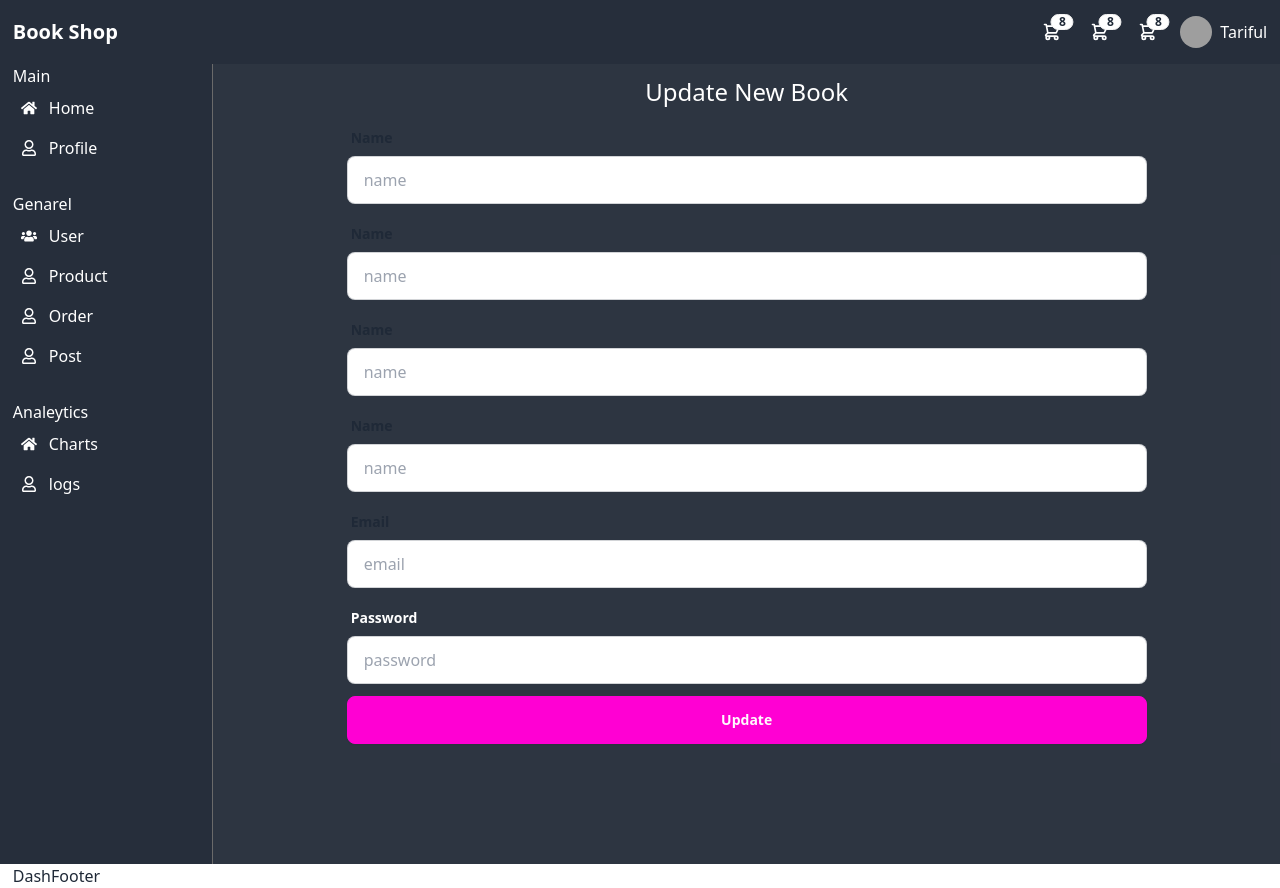
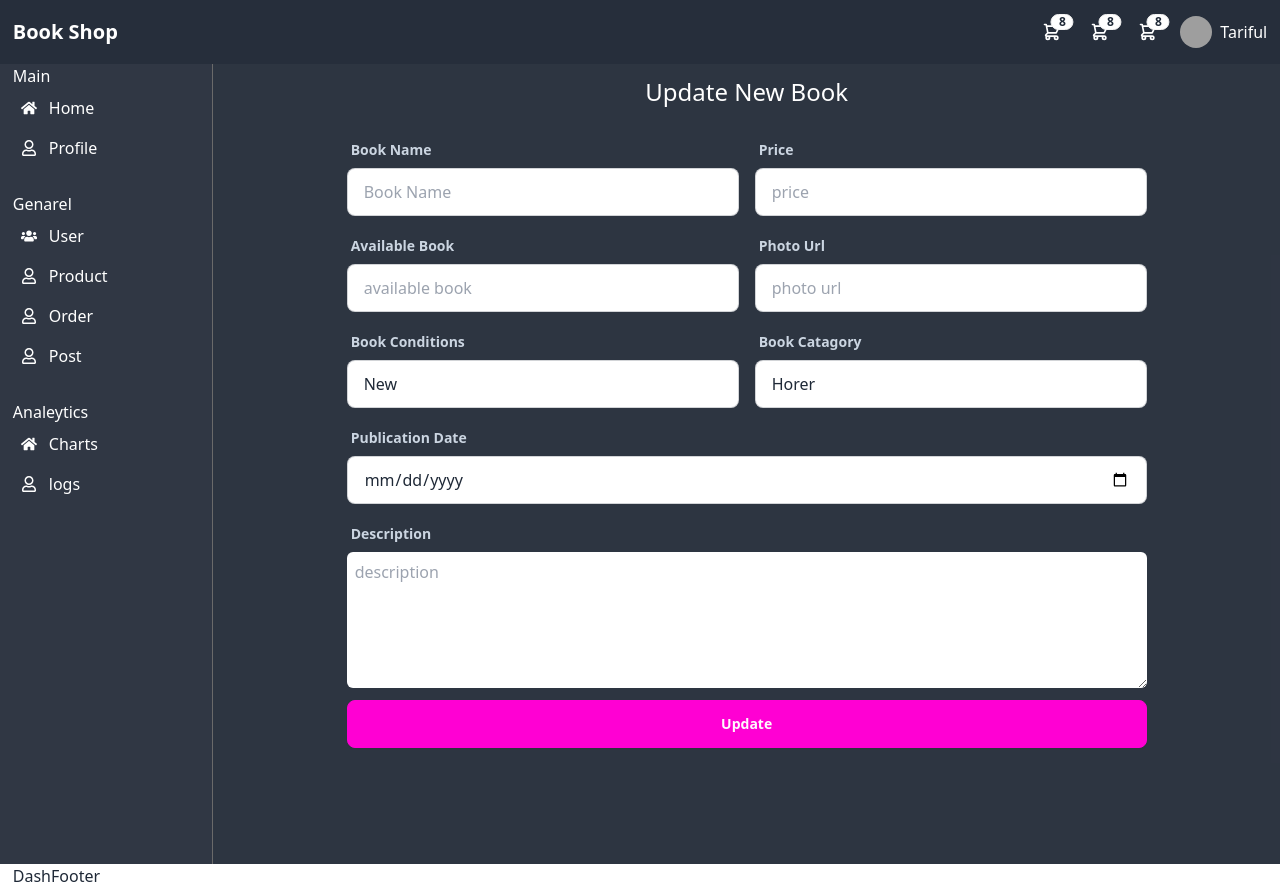
Before and after one commit to tarifulislam/bookshoop-client, a React (Vite) app: page /dashaddproduct in a window 1280 px wide. Built offline with nearby package versions, Linux system fonts and the light colour scheme; grey boxes are pictures that could not be loaded.

Commit message:
update product add options

```diff
--- a/src/Dashboard/DashLayout/DashLayout.jsx
+++ b/src/Dashboard/DashLayout/DashLayout.jsx
@@ -8,7 +8,7 @@ const DashLayout = () => {
         <div>
             <DashNavber></DashNavber>
             <div className="flex w-full">
-                <div className=" w-2/12  border-r  border-[#6a6a6a]   bg-[#262E3B] text-white px-[1%]">
+                <div className=" w-2/12  border-r  border-[#6a6a6a]   bg-[#262e3bf3] text-white px-[1%]">
                     <DashMenu></DashMenu>
                 </div>
                 <div className="w-10/12 ">
--- a/src/Dashboard/Pages/DashAddProduct/DashAddProduct.jsx
+++ b/src/Dashboard/Pages/DashAddProduct/DashAddProduct.jsx
@@ -1,52 +1,104 @@
 
 const DashAddProduct = () => {
+
+    const handleUploadBook = e =>{
+        e.preventDefault();
+        const form = e.target;
+        const bookName = form.bookname.value;
+        const price = form.price.value;
+        const availablebook = form.bookname.value;
+        const photourl = form.bookname.value;
+        const bookcondition = form.bookcondition.value;
+        const catagory = form.catagory.value;
+        const date = form.date.value;
+        const description = form.description.value;
+        const newBook= {bookName, price, availablebook, photourl, bookcondition, catagory, date, description}
+        console.log(newBook);
+
+
+    }
     return (
         <div className=" bg-[#262e3bf6]  min-h-screen">
             <div>
                 <h2 className=" text-white text-2xl text-center py-3">Update New Book</h2>
                 <div className=" w-9/12 mx-auto">
-                <form  className=" space-y-3">
+                <form onSubmit={handleUploadBook} className=" space-y-3 py-3">
+                    <div className=" flex gap-4">
+                        <div className="form-control w-2/4">
+                            <label className="label font-bold ">
+                                <span className="label-text text-slate-300 ">Book Name</span>
+                            </label>
+                            <input type="text" placeholder="Book Name" name="bookname" className="input input-bordered" required />
+                        </div>
+
+                        <div className="form-control w-2/4">
+                            <label className="label font-bold  ">
+                                <span className="label-text text-slate-300 ">Price</span>
+                            </label>
+                            <input type="number" placeholder="price" name="price" className="input input-bordered" required />
+                        </div>
+                    </div>
+
+                    <div className=" flex gap-4">
+                        <div className="form-control w-2/4">
+                            <label className="label font-bold ">
+                                <span className="label-text text-slate-300 ">Available Book</span>
+                            </label>
+                            <input type="number" placeholder="available book" name="availablebook" className="input input-bordered" required />
+                        </div>
+
+                        <div className="form-control w-2/4">
+                            <label className="label font-bold  ">
+                                <span className="label-text text-slate-300 ">Photo Url</span>
+                            </label>
+                            <input type="text" placeholder="photo url" name="photourl" className="input input-bordered" required />
+                        </div>
+                    </div>
+
+                    <div className=" flex gap-4">
+                        <div className="form-control w-2/4">
+                            <label className="label font-bold ">
+                                <span className="label-text text-slate-300 ">Book Conditions</span>
+                            </label>
+                            <select className=" input input-bordered" name="bookcondition" id="">
+                                <option value="new">New</option>
+                                <option value="used">Used</option>
+                            </select>
+                        </div>
+
+                        <div className="form-control w-2/4">
+                            <label className="label font-bold ">
+                                <span className="label-text text-slate-300 ">Book Catagory</span>
+                            </label>
+                            <select className=" input input-bordered" name="catagory" id="">
+                                <option value="horer">Horer</option>
+                                <option value="cartoon">Cartoon</option>
+                                <option value="history">History</option>
+                                <option value="advencer">Advancer</option>
+                            </select>
+                        </div>
+                    </div>
+
+
+
+
+
+
                             <div className="form-control">
-                                <label className="label font-bold text-white">
-                                    <span className="label-text">Name</span>
+                                <label className="label font-bold">
+                                    <span className="label-text text-slate-300 ">Publication Date</span>
                                 </label>
-                                <input type="text" placeholder="name" name="name" className="input input-bordered" required />
+                                   <input type="date"name="date" className="input input-bordered " required />
                             </div>
 
                             <div className="form-control">
-                                <label className="label font-bold  text-white">
-                                    <span className="label-text">Name</span>
+                                <label className="label font-bold ">
+                                    <span className="label-text  text-slate-300 ">Description</span>
                                 </label>
-                                <input type="text" placeholder="name" name="name" className="input input-bordered" required />
+                                <textarea className=" rounded-md p-2" name="description" cols="10" rows="5" placeholder="description"></textarea>
                             </div>
 
-                            <div className="form-control">
-                                <label className="label font-bold  text-white">
-                                    <span className="label-text">Name</span>
-                                </label>
-                                <input type="text" placeholder="name" name="name" className="input input-bordered" required />
-                            </div>
 
-                            <div className="form-control">
-                                <label className="label font-bold  text-white">
-                                    <span className="label-text">Name</span>
-                                </label>
-                                <input type="text" placeholder="name" name="name" className="input input-bordered" required />
-                            </div>
-
-                            <div className="form-control">
-                                <label className="label font-bold  text-white">
-                                    <span className="label-text">Email</span>
-                                </label>
-                                <input type="email" placeholder="email" name="email" className="input input-bordered" required />
-                            </div>
-
-                            <div className="form-control">
-                                <label className="label font-bold  text-white">
-                                    <span className="label-text  text-white">Password</span>
-                                </label>
-                                   <input type="text" placeholder="password" name="name" className="input input-bordered " required />
-                            </div>
                             <div className="form-control mt-6">
                                 <button type="submit" className="btn btn-secondary">Update</button>
                             </div>
--- a/src/Dashboard/Pages/DashHome/DashHome.jsx
+++ b/src/Dashboard/Pages/DashHome/DashHome.jsx
@@ -15,7 +15,7 @@ const DashHome = () => {
                 </div>
                 <div className='p-4 border border-[#6a6a6a]  bg-white  rounded-md '> <DashChartBox ></DashChartBox></div>
                 <div className='p-4 border border-[#6a6a6a]  bg-white  rounded-md'> <DashChartBox></DashChartBox></div>
-                <div className='p-4 border border-[#6a6a6a]  bg-white  rounded-md col-span-1 row-span-3'>
+                <div className='p-4 border border-[#6a6a6a]  bg-white  rounded-md col-span-1 row-span-4'>
                     <DashPicChartBox></DashPicChartBox>
                 </div>
                 <div className='p-4 border border-[#6a6a6a]  bg-white  rounded-md'> <DashChartBox></DashChartBox></div>
@@ -27,9 +27,9 @@ const DashHome = () => {
                 <div className='p-4 border border-[#6a6a6a]  bg-white  rounded-md'>
                    <DashBarChart></DashBarChart>
                 </div>
-                <div className='p-4 border border-[#6a6a6a]  bg-white  rounded-md'>
+                {/* <div className='p-4 border border-[#6a6a6a]  bg-white  rounded-md'>
                 <DashBarChart></DashBarChart>
-                </div>
+                </div> */}
             </div>
         </div>
     );
```
